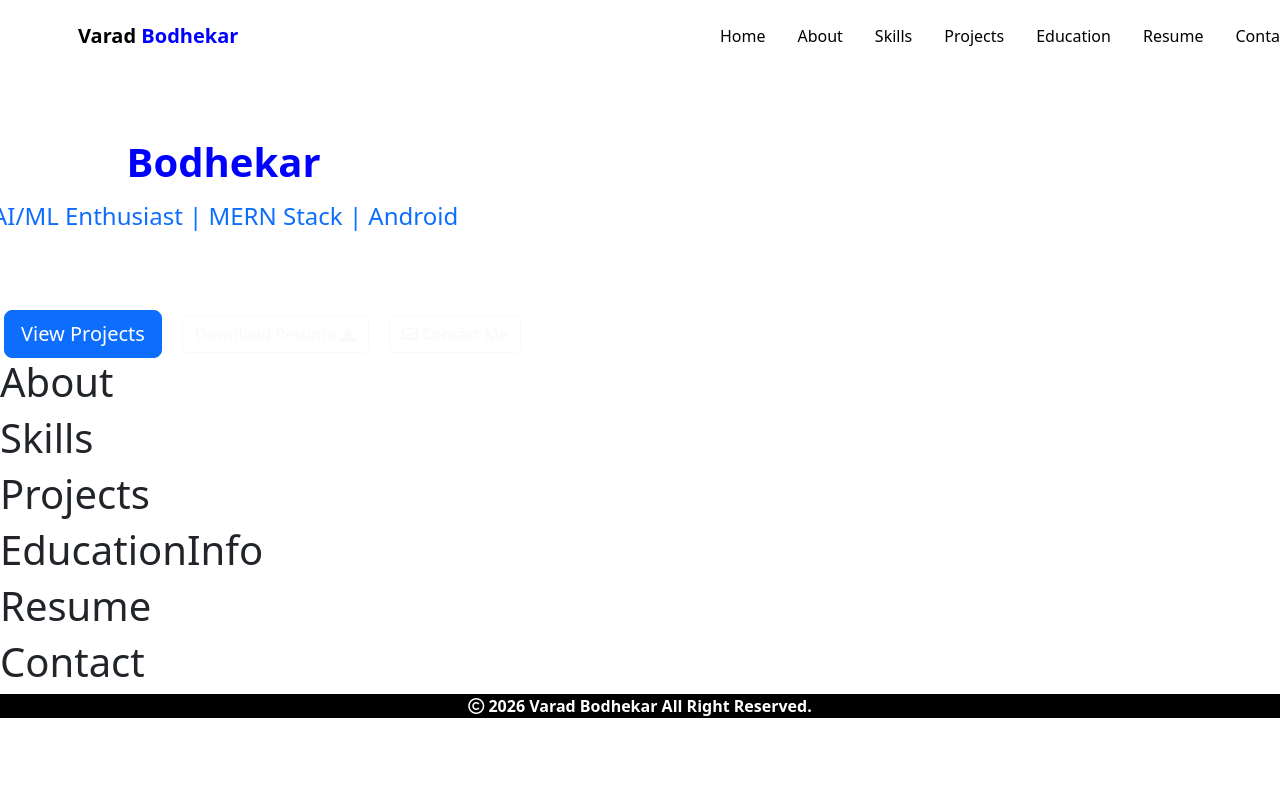
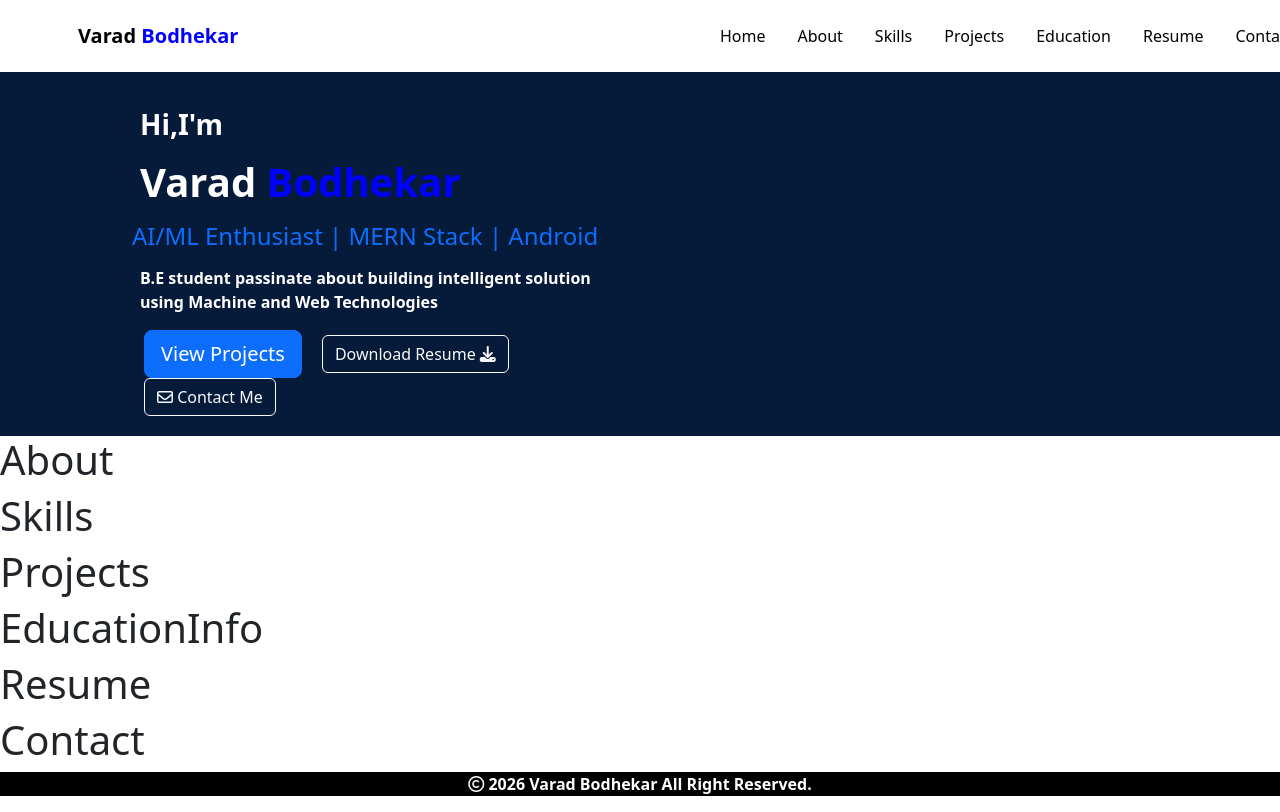
Before and after one commit to bodhekarvarad/varad.bodhekar-portfolio, a React (Vite) app: page / in a window 1280 px wide. Shown: the top 812 px of the page. Built offline with nearby package versions, Linux system fonts and the light colour scheme.

Commit message:
add style on hero

```diff
--- a/src/Style.css
+++ b/src/Style.css
@@ -4,7 +4,13 @@
 .nav-link:hover{
  text-decoration: underline blue;
  font-weight:  bold;
-
-
+}
+.hero-bg{
+    background-color: #061A3A;
+}
+#hero-name{
+    margin: auto;
+   padding: 20px;;
+    padding-left: 20%;
 
 }
```
